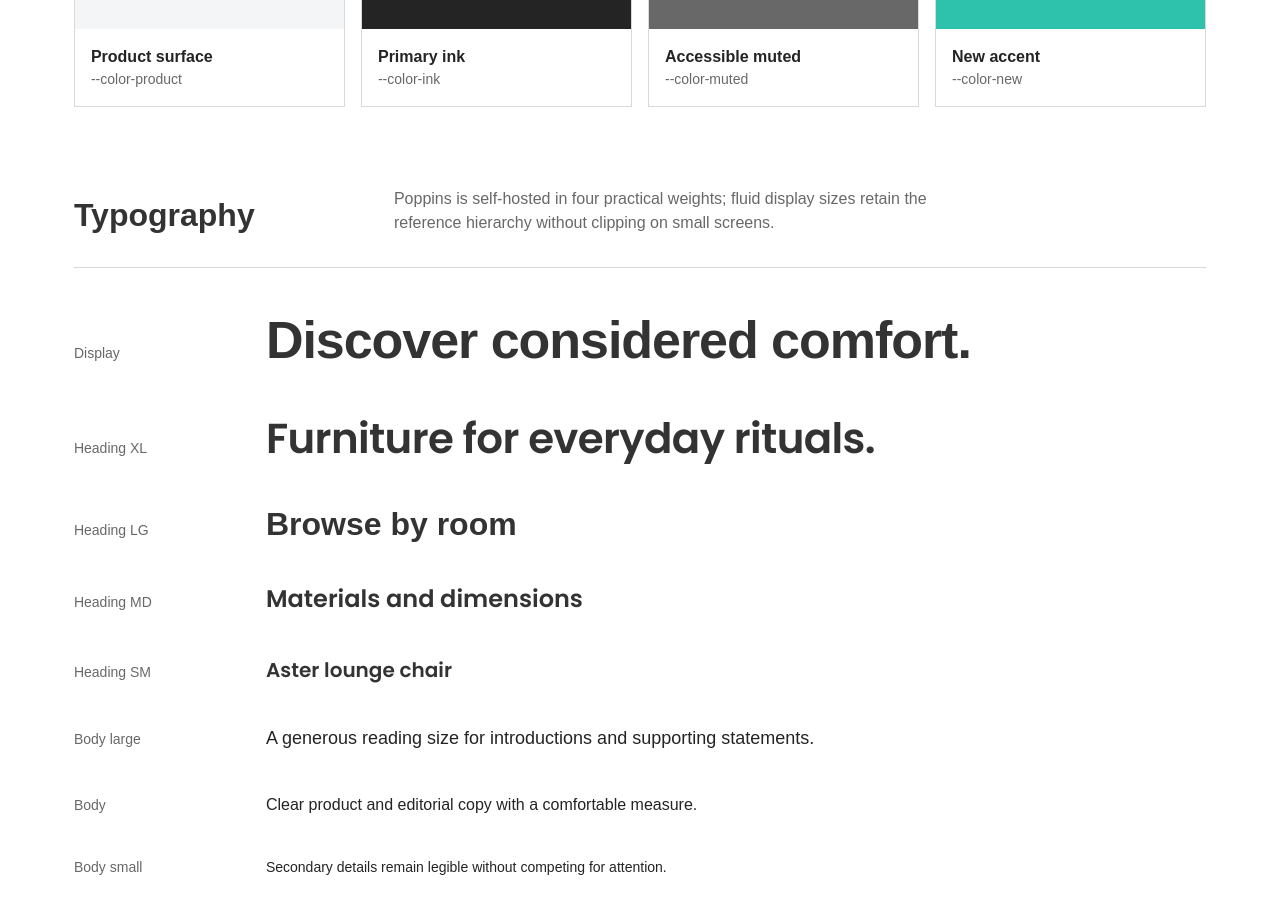
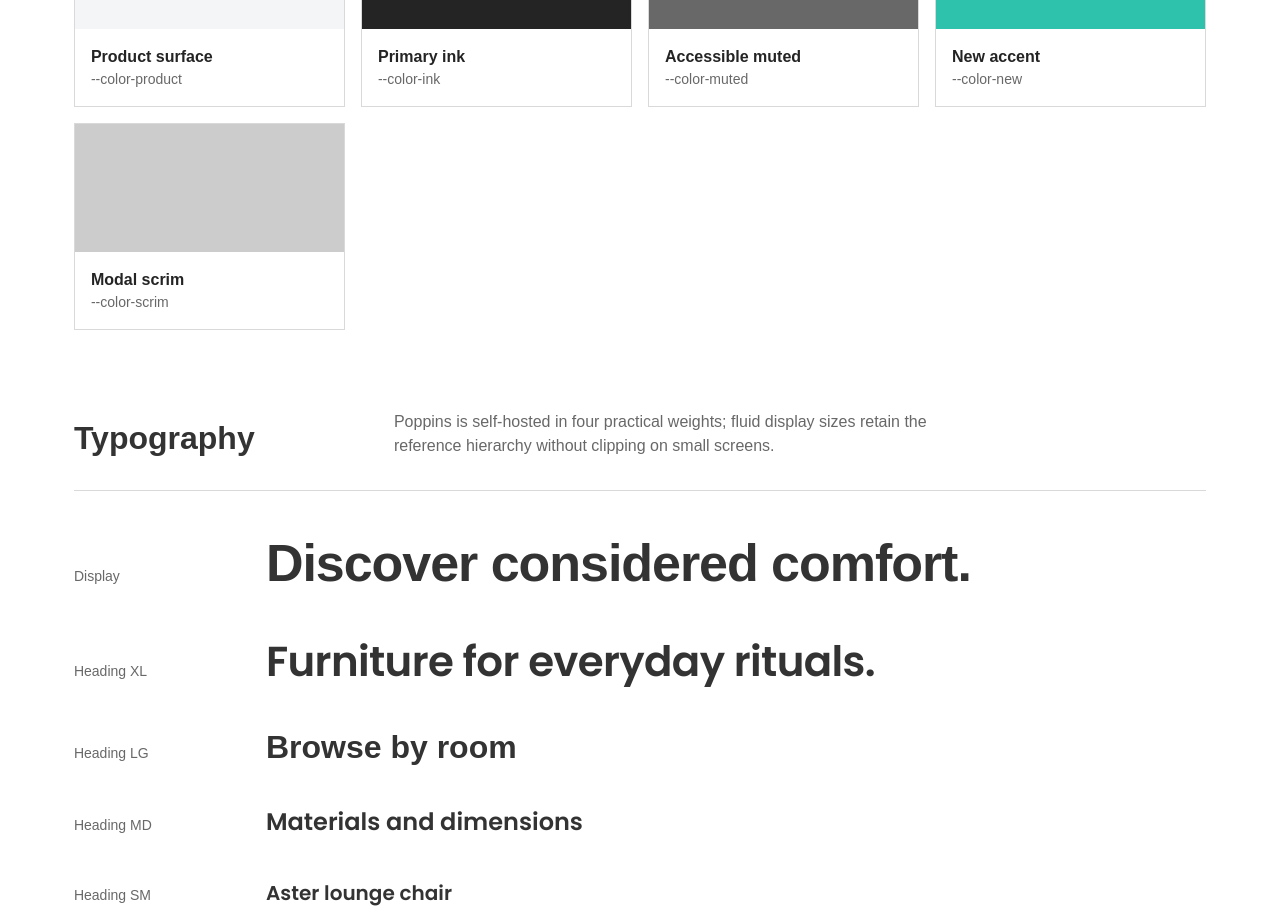
Before and after one commit to gerald-donkor/compfi, a Next.js app: page /design-system in a window 1280 px wide. Shown: the part 900-1820 px from the top of the page. Built offline with nearby package versions, Linux system fonts and the light colour scheme; a web font is replaced by a local one.

Commit message:
fix(design): define modal scrim role

```diff
--- a/app/design-system/design-system.module.css
+++ b/app/design-system/design-system.module.css
@@ -84,6 +84,7 @@
 .inkColor { background: var(--color-ink); }
 .mutedColor { background: var(--color-muted); }
 .newColor { background: var(--color-new); }
+.scrimColor { background: var(--color-scrim); }
 
 .typeStack {
   display: grid;
--- a/app/design-system/page.tsx
+++ b/app/design-system/page.tsx
@@ -49,6 +49,7 @@ export default function DesignSystemPage() {
             <Swatch colorClass={styles.inkColor} name="Primary ink" token="--color-ink" />
             <Swatch colorClass={styles.mutedColor} name="Accessible muted" token="--color-muted" />
             <Swatch colorClass={styles.newColor} name="New accent" token="--color-new" />
+            <Swatch colorClass={styles.scrimColor} name="Modal scrim" token="--color-scrim" />
           </div>
         </section>
 
--- a/app/globals.css
+++ b/app/globals.css
@@ -17,6 +17,7 @@
   --reference-border: #d9d9d9;
   --reference-discount: #e97171;
   --reference-new: #2ec1ac;
+  --reference-scrim: rgb(0 0 0 / 20%);
   --reference-type-display-size: 3.25rem;
   --reference-type-display-weight: 700;
   --reference-type-display-leading: 1.25;
@@ -48,6 +49,7 @@
   --color-discount: #8d3333;
   --color-new: var(--reference-new);
   --color-overlay: color-mix(in srgb, var(--color-product-ink) 72%, transparent);
+  --color-scrim: var(--reference-scrim);
 
   /* Typography */
   --font-family-body: var(--font-poppins), Arial, sans-serif;
@@ -139,6 +141,7 @@
   --color-compfi-wash: var(--color-wash);
   --color-compfi-benefit: var(--color-benefit);
   --color-compfi-product: var(--color-product);
+  --color-compfi-scrim: var(--color-scrim);
   --breakpoint-md: 48rem;
   --breakpoint-lg: 64rem;
 }
--- a/prompts/03-establish-design-system.md
+++ b/prompts/03-establish-design-system.md
@@ -1,6 +1,6 @@
 # Establish the Compfi design system
 
-Status: approved and implemented in local commits; closure-review fixes are
+Status: approved and implemented in local commits; the sign-off review fix is
 verified and awaiting final cumulative review.
 
 ## Goal and dependency
```
Also changed, not shown: 2 other files (tests, documents, lock files or other folders).
